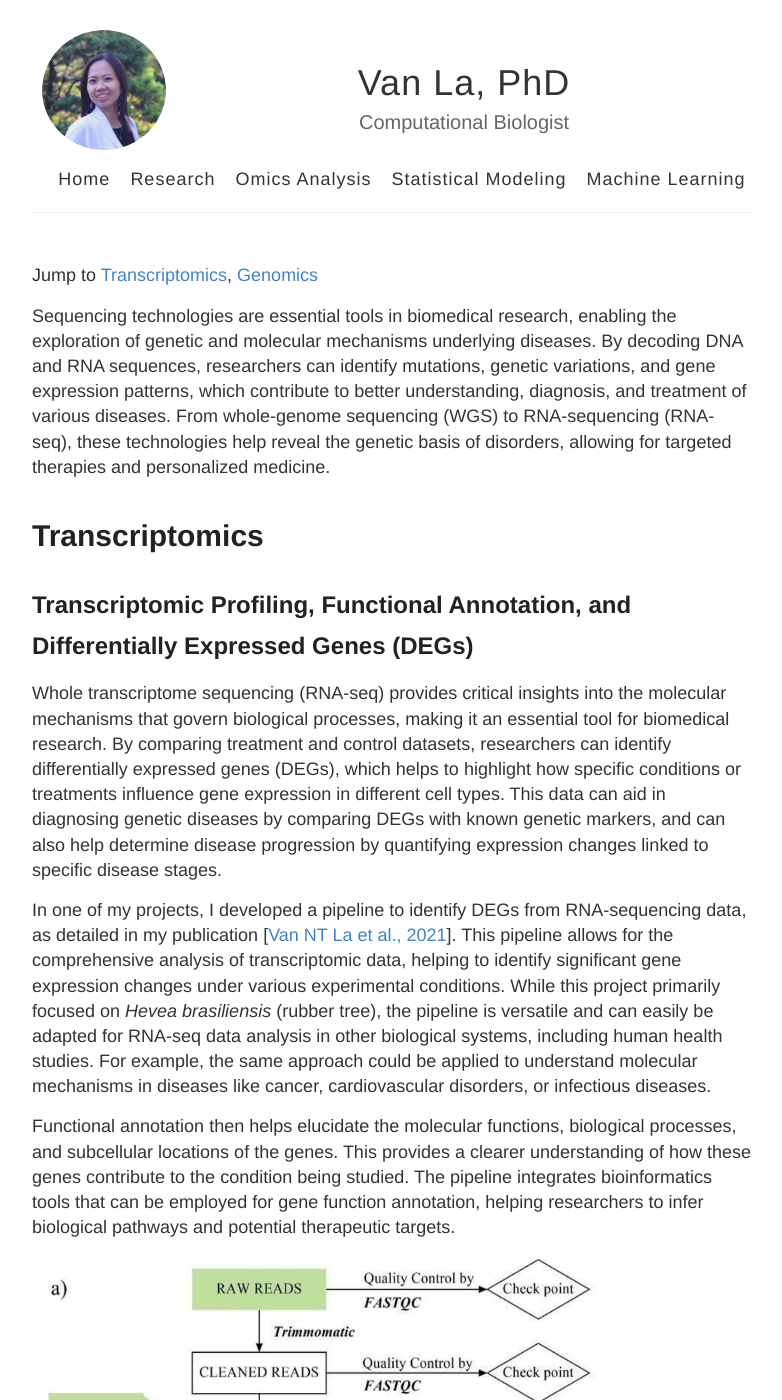
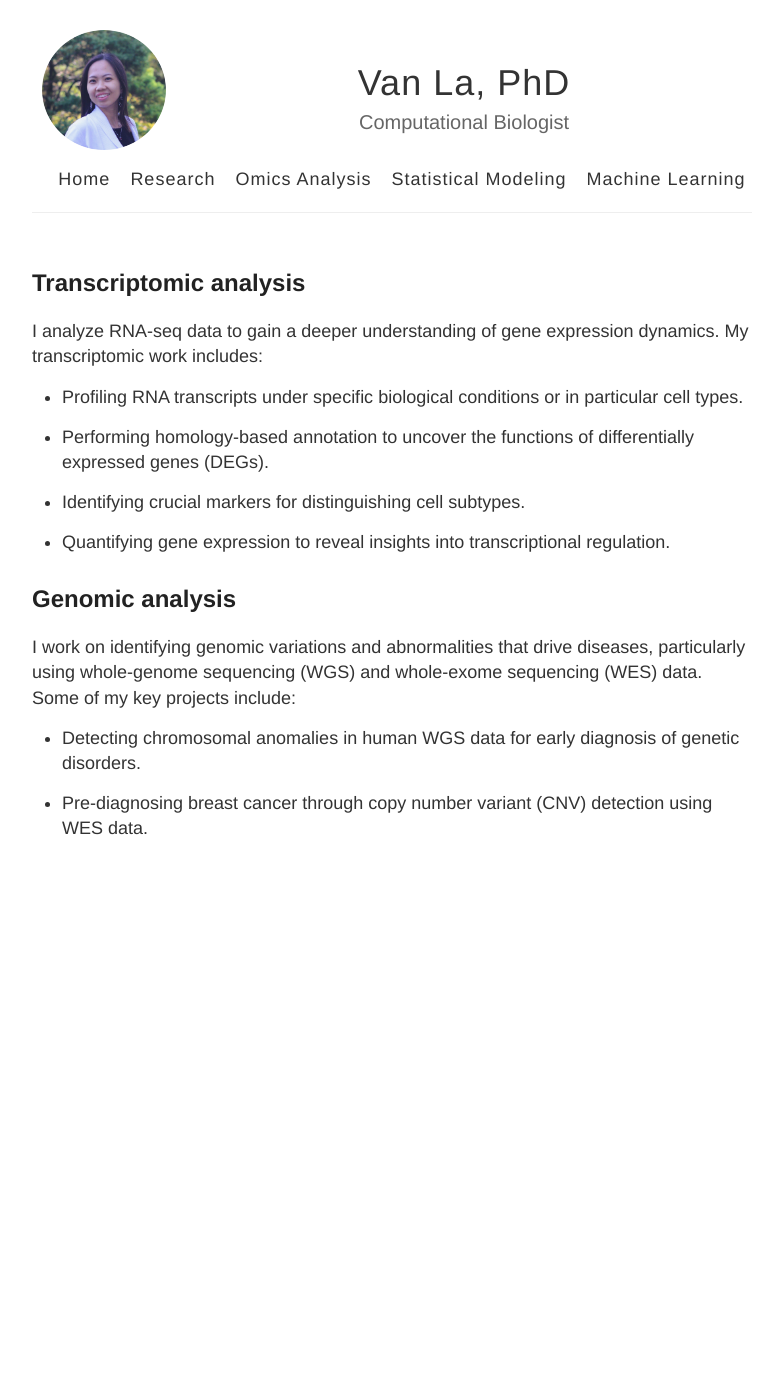
Before and after one commit to vanngocthuyla/vanngocthuyla.github.io, a Jekyll site: the page built from _pages/omics.md, in a window 1280 px wide and 1400 px high. Shown: the whole window, without its empty margins (248-1030 px from the left). Built offline with Jekyll 4.4.1, drawn with Linux system fonts in a browser that asks for light colours; some of the changed text lies outside the part shown.

Commit message:
Update omics.md

```diff
--- a/_pages/omics.md
+++ b/_pages/omics.md
@@ -5,44 +5,23 @@ sitemap: false
 permalink: /omics
 ---
 
-Jump to [Transcriptomics](#Transcriptomics), [Genomics](#Genomics)
+## Transcriptomic analysis
 
-Sequencing technologies are essential tools in biomedical research, enabling the exploration of genetic and molecular mechanisms underlying diseases. By decoding DNA and RNA sequences, researchers can identify mutations, genetic variations, and gene expression patterns, which contribute to better understanding, diagnosis, and treatment of various diseases. From whole-genome sequencing (WGS) to RNA-sequencing (RNA-seq), these technologies help reveal the genetic basis of disorders, allowing for targeted therapies and personalized medicine.
+I analyze RNA-seq data to gain a deeper understanding of gene expression dynamics. My transcriptomic work includes:
 
-# Transcriptomics
+- Profiling RNA transcripts under specific biological conditions or in particular cell types.
 
-## Transcriptomic Profiling, Functional Annotation, and Differentially Expressed Genes (DEGs)
+- Performing homology-based annotation to uncover the functions of differentially expressed genes (DEGs).
 
-Whole transcriptome sequencing (RNA-seq) provides critical insights into the molecular mechanisms that govern biological processes, making it an essential tool for biomedical research. By comparing treatment and control datasets, researchers can identify differentially expressed genes (DEGs), which helps to highlight how specific conditions or treatments influence gene expression in different cell types. This data can aid in diagnosing genetic diseases by comparing DEGs with known genetic markers, and can also help determine disease progression by quantifying expression changes linked to specific disease stages.
+- Identifying crucial markers for distinguishing cell subtypes.
 
-In one of my projects, I developed a pipeline to identify DEGs from RNA-sequencing data, as detailed in my publication [[Van NT La et al., 2021](https://iopscience.iop.org/article/10.1088/1755-1315/749/1/012033/pdf)]. This pipeline allows for the comprehensive analysis of transcriptomic data, helping to identify significant gene expression changes under various experimental conditions. While this project primarily focused on _Hevea brasiliensis_ (rubber tree), the pipeline is versatile and can easily be adapted for RNA-seq data analysis in other biological systems, including human health studies. For example, the same approach could be applied to understand molecular mechanisms in diseases like cancer, cardiovascular disorders, or infectious diseases.
+- Quantifying gene expression to reveal insights into transcriptional regulation.
 
-Functional annotation then helps elucidate the molecular functions, biological processes, and subcellular locations of the genes. This provides a clearer understanding of how these genes contribute to the condition being studied. The pipeline integrates bioinformatics tools that can be employed for gene function annotation, helping researchers to infer biological pathways and potential therapeutic targets.
 
-<div align="center"> <img src='https://vanngocthuyla.github.io/images/omics/Pipeline.png' width="800"> </div>
+## Genomic analysis
 
-## Analyzing DEGs with Machine Learning Methods
+I work on identifying genomic variations and abnormalities that drive diseases, particularly using whole-genome sequencing (WGS) and whole-exome sequencing (WES) data. Some of my key projects include:
 
-After identifying DEGs, the next step is to further analyze the results using machine learning techniques. Machine learning provides a powerful approach to classify cell types, identify key features, and predict outcomes based on gene expression data.
+- Detecting chromosomal anomalies in human WGS data for early diagnosis of genetic disorders.
 
-In another project, I applied machine learning methods to classify human cell lines related to disease. Supervised learning techniques such as Linear Discriminant Analysis (LDA), Naive Bayes, Support Vector Machines (SVM), and Random Forest were employed to classify and predict disease-related patterns from DEGs. Unsupervised methods like hierarchical clustering (Hclust), K-means, and Principal Component Analysis (PCA) were also used to explore inherent structures in the data. The application of these machine learning algorithms led to the identification of significant features and potential biomarkers, enhancing our understanding of disease mechanisms.
-
-Examples illustrating the application of machine learning methods in biomedical studies can be found [**here**](https://vanngocthuyla.github.io/machine_learning).
-
-These methods, in combination with DEG identification, provide valuable insights into disease processes and potential therapeutic targets.
-
-# Genomics
-
-Genomic analysis plays a crucial role in understanding genetic variations and their impact on disease. I worked on two distinct projects related to genomic data:
-
-1. Copy Number Variant (CNV) Detection using Whole Exome Sequencing (WES)
-
-   I developed a pipeline for CNV detection using WES data. CNVs, which involve the duplication or deletion of sections of the genome, are linked to various genetic disorders and early-onset diseases. The pipeline I created provides an effective means of identifying these variants, offering clinicians insights into potential genetic risks.
-
-2. [Chromosomal Anomaly Identification using Whole Genome Sequencing (WGS)](https://vanngocthuyla.github.io/posts/omics/NIPT)
-
-I worked on identifying chromosomal anomalies, such as trisomies, using WGS data. This project focused on the detection of conditions like Down syndrome (trisomy 21), Edwards syndrome (trisomy 18), and Patau syndrome (trisomy 13). The WGS-based pipeline allows for early, non-invasive diagnosis of these anomalies, providing crucial information for prenatal care.
-
-# Summary
-
-These projects highlight the power of sequencing technologies in identifying genetic mutations, enabling early diagnosis and guiding personalized treatment plans. By combining transcriptomic profiling, machine learning, and genomic analysis, I have contributed to the development of tools that enhance both research and clinical decision-making.
+- Pre-diagnosing breast cancer through copy number variant (CNV) detection using WES data.
```
